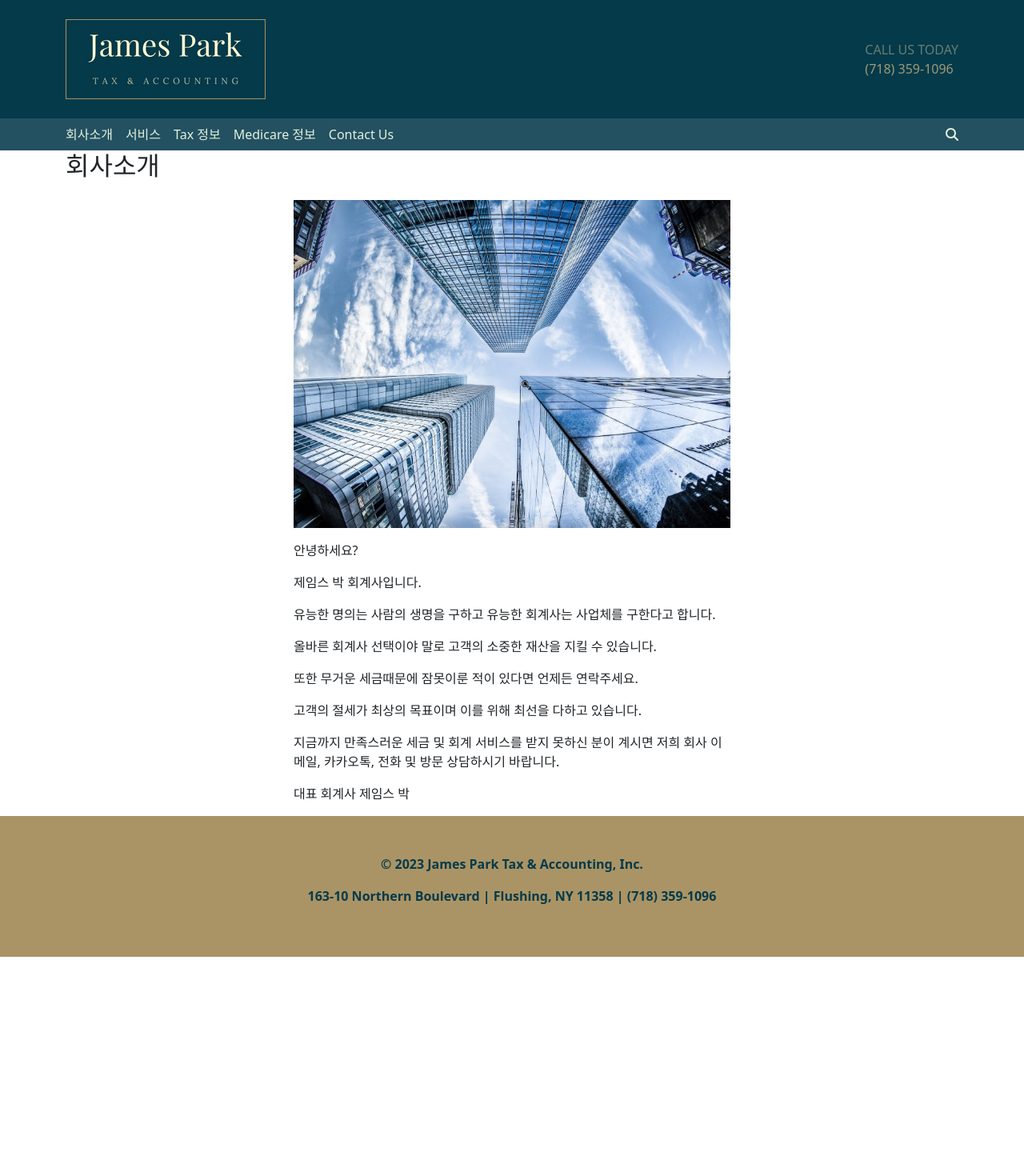
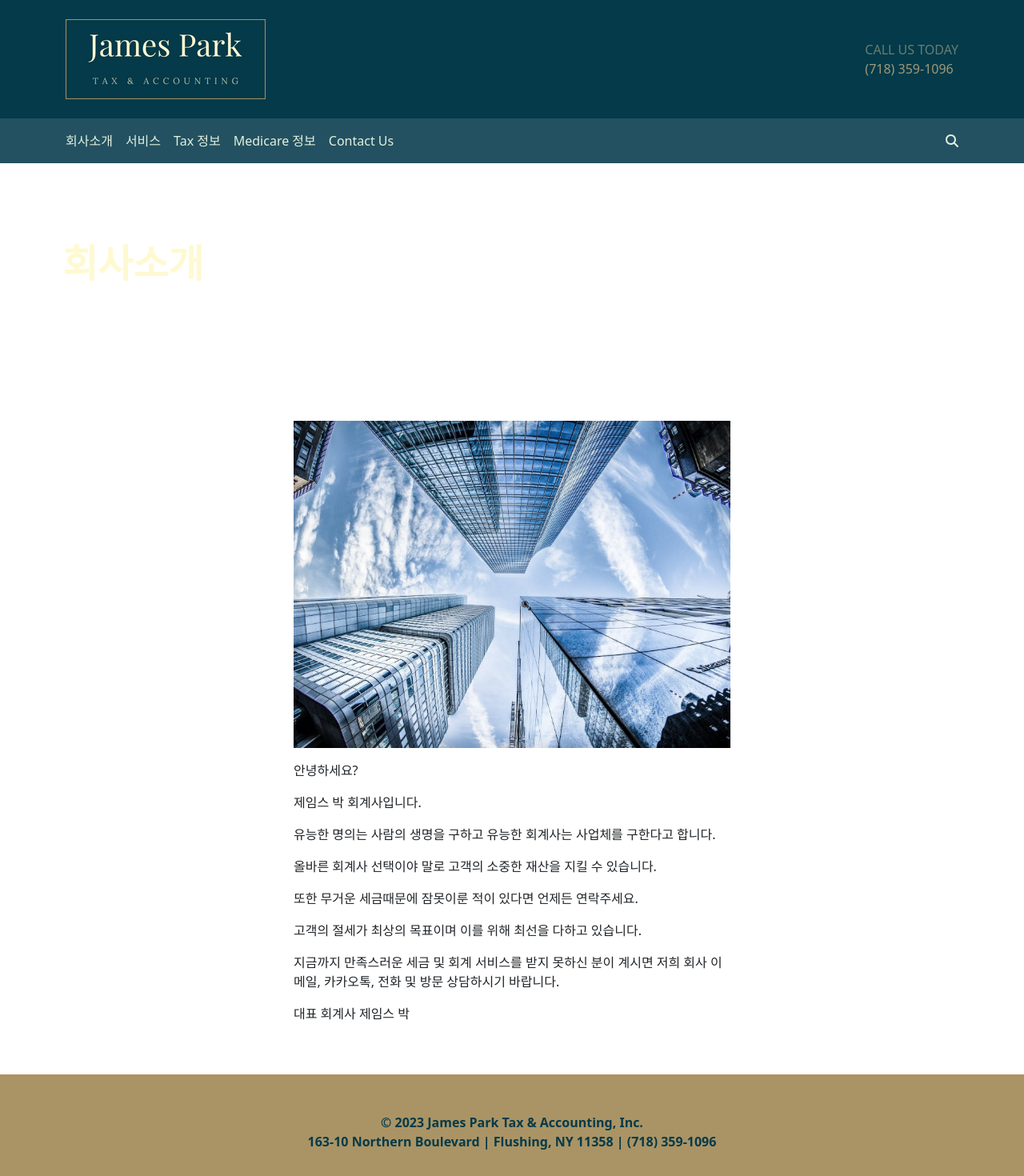
Before and after one commit to nooccarr/james-park-tax, a React (Vite) app: page /about-us in a window 1280 px wide. Shown: the top 1470 px of the page at 80% size. Before the commit the page ends 1196 px from the top, so only its background shows below. Built offline with nearby package versions, Linux system fonts and the light colour scheme.

Commit message:
Style header image for all pages.

```diff
--- a/src/app/components/AboutUs.jsx
+++ b/src/app/components/AboutUs.jsx
@@ -4,16 +4,17 @@ import Col from 'react-bootstrap/Col';
 import Ratio from 'react-bootstrap/Ratio';
 import PageHeader from './PageHeader';
 import AboutUsImg from '../images/about-us.jpg';
+import '../styles/about-us.css';
 
 const AboutUs = () => {
   return (
     <>
-      <div>
+      <div className='about-us-header-image'>
         <PageHeader title='회사소개' />
       </div>
 
       <main>
-        <Container>
+        <Container  className='my-5'>
           <Row>
             <Col md={{ span: 6, offset: 3 }}  className='my-3'>
               <Ratio aspectRatio='4x3'>
--- a/src/app/components/ContactUs.jsx
+++ b/src/app/components/ContactUs.jsx
@@ -8,6 +8,7 @@ import Button from 'react-bootstrap/Button';
 import { faClock, faLocationDot, faPhone } from '@fortawesome/free-solid-svg-icons';
 import EmailForm from "./EmailForm";
 import PageHeader from './PageHeader';
+import '../styles/contact-us.css';
 
 const ContactUs = () => {
   const [location, setLocation] = useState('new-york-office');
@@ -18,11 +19,11 @@ const ContactUs = () => {
 
   return (
     <>
-      <div>
+      <div className='contact-us-header-image'>
         <PageHeader title='Contact Us' />
       </div>
 
-      <Container>
+      <Container className='my-5'>
         <Row>
           <Col>
             <main>
--- a/src/app/components/Footer.jsx
+++ b/src/app/components/Footer.jsx
@@ -1,4 +1,5 @@
 import Stack from 'react-bootstrap/Stack';
+import Container from 'react-bootstrap/Container';
 import '../styles/footer.css';
 
 const Footer = () => {
@@ -6,10 +7,15 @@ const Footer = () => {
 
   return (
     <footer>
-      <Stack className='col-md-5 mx-auto py-5'>
+      {/* <Stack className='col-md-5 mx-auto py-5'>
         <p className='mx-auto'>&copy; {today.getFullYear()} James Park Tax & Accounting, Inc.</p>
         <p className='mx-auto'>163-10 Northern Boulevard | Flushing, NY 11358 | (718) 359-1096</p>
-      </Stack>
+      </Stack> */}
+
+      <Container className='text-center py-5'>
+        <div>&copy; {today.getFullYear()} James Park Tax & Accounting, Inc.</div>
+        <div>163-10 Northern Boulevard | Flushing, NY 11358 | (718) 359-1096</div>
+      </Container>
     </footer>
   );
 };
--- a/src/app/components/Layout.jsx
+++ b/src/app/components/Layout.jsx
@@ -21,7 +21,7 @@ const Layout = () => {
     <>
       <nav className='nav-container'>
         <Navbar>
-          <Container>
+          <Container className='py-2'>
             <Nav as='ul'>
               {NavItems.map(({ link, title }) => (
                 <Nav.Item key={link} as='li'>
--- a/src/app/components/MedicareInfo.jsx
+++ b/src/app/components/MedicareInfo.jsx
@@ -8,11 +8,11 @@ const MedicareInfo = () => {
 
   return (
     <>
-      <div>
+      <div className='medicare-info-header-image'>
         <PageHeader title='Medicare 정보' />
       </div>
 
-      <Container>
+      <Container className='my-5'>
         <Row>
           <Col>
             <Outlet />
--- a/src/app/components/PageHeader.jsx
+++ b/src/app/components/PageHeader.jsx
@@ -1,13 +1,10 @@
 import Container from 'react-bootstrap/Container';
+import Row from 'react-bootstrap/Row';
 
 const PageHeader = ({ title }) => {
   return (
-    <Container>
-      <section>
-        <div>
-          <h2>{title}</h2>
-        </div>
-      </section>
+    <Container as='section' className='py-5'>
+      <Row as='h2' className='ps-2 py-5' style={{ color: '#FFF9D1', fontWeight: 'bold', fontSize: '3rem' }}>{title}</Row>
     </Container>
   );
 };
--- a/src/app/components/Services.jsx
+++ b/src/app/components/Services.jsx
@@ -8,11 +8,11 @@ import PageHeader from './PageHeader';
 const Services = () => {
   return (
     <>
-      <div>
+      <div className='services-header-image'>
         <PageHeader title='서비스' />
       </div>
 
-      <Container>
+      <Container className='my-5'>
         <Row>
           <Col>
             <ListGroup as='ul'>
--- a/src/app/components/TaxInfo.jsx
+++ b/src/app/components/TaxInfo.jsx
@@ -7,11 +7,11 @@ import Col from 'react-bootstrap/Col';
 const TaxInfo = () => {
   return (
     <>
-      <div>
+      <div className='tax-info-header-image'>
         <PageHeader title='Tax 정보' />
       </div>
 
-      <Container>
+      <Container className='my-5'>
         <Row>
           <Col>
             <Outlet />
--- /dev/null
+++ b/src/app/styles/about-us.css
@@ -0,0 +1,14 @@
+.about-us-header-image {
+  /* background-image: url("../images/about-us-header.jpg"); */
+}
+
+/* .parallax {
+  background-image: url("../images/about-us-header.jpg");
+
+  min-height: 200px;
+
+  background-attachment: fixed;
+  background-position: center;
+  background-repeat: no-repeat;
+  background-size: cover;
+} */
--- /dev/null
+++ b/src/app/styles/contact-us.css
@@ -0,0 +1,10 @@
+.contact-us-header-image {
+  background-image: url("../images/contact-us-header.jpg");
+
+  /* background-attachment: local; */
+
+  /* background-attachment: fixed; */
+  background-position: center;
+  /* background-repeat: no-repeat; */
+  background-size: cover;
+}
--- a/src/app/styles/footer.css
+++ b/src/app/styles/footer.css
@@ -3,7 +3,7 @@ footer {
 
 }
 
-footer p {
+footer div {
   font-weight: 600;
   color: rgb(5, 58, 74);
 }
--- a/src/app/styles/layout.css
+++ b/src/app/styles/layout.css
@@ -1,12 +1,6 @@
 .nav-container {
   background-color: #235161;
-  /* height: 60px; */
 }
-
-/* nav ul li {
-  color: white;
-  text-decoration: none;
-} */
 
 .navlink {
   color: rgb(227, 241, 222);
```
Also changed, not shown: src/app/images/contact-us-header.jpg (added).
